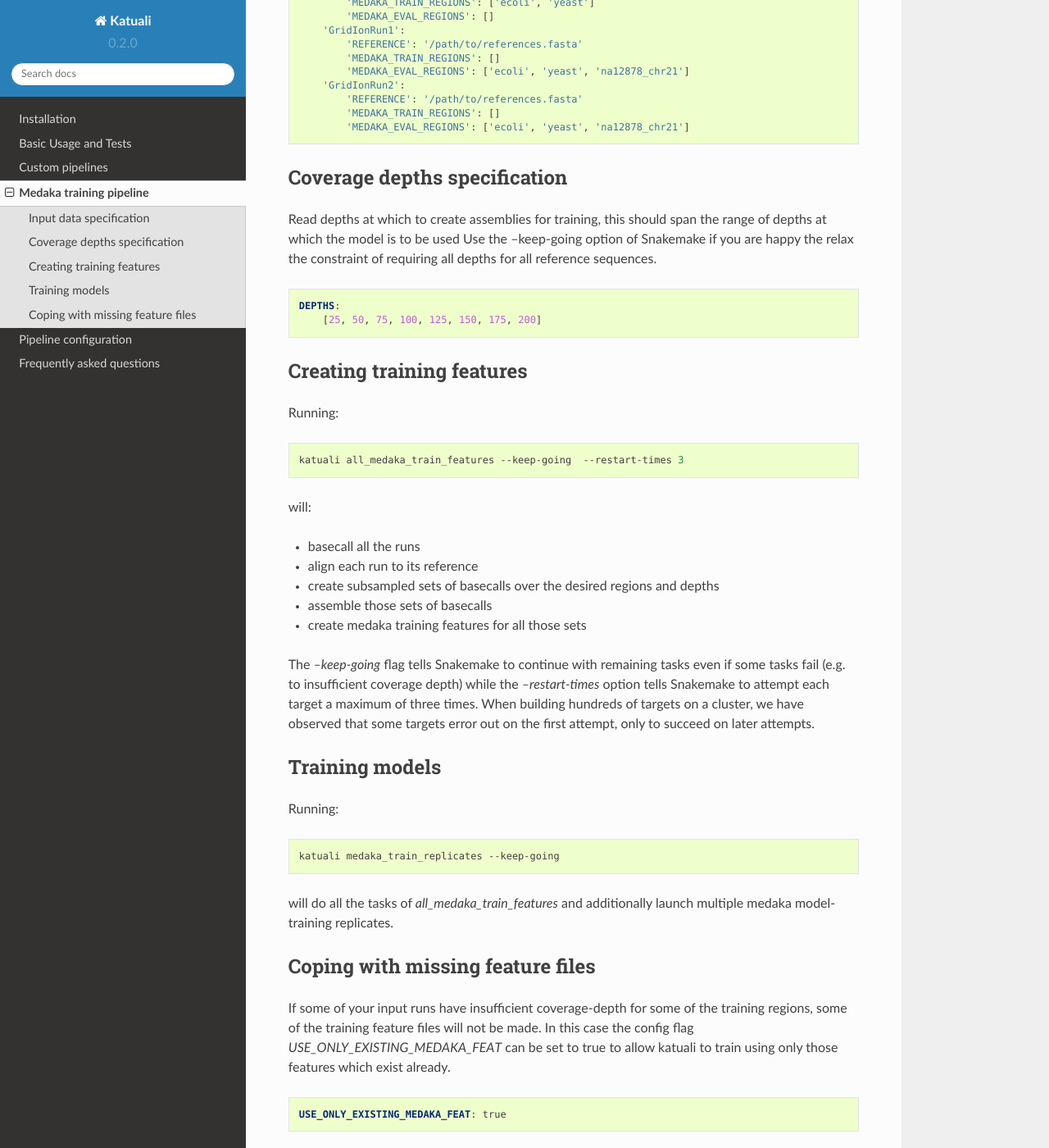
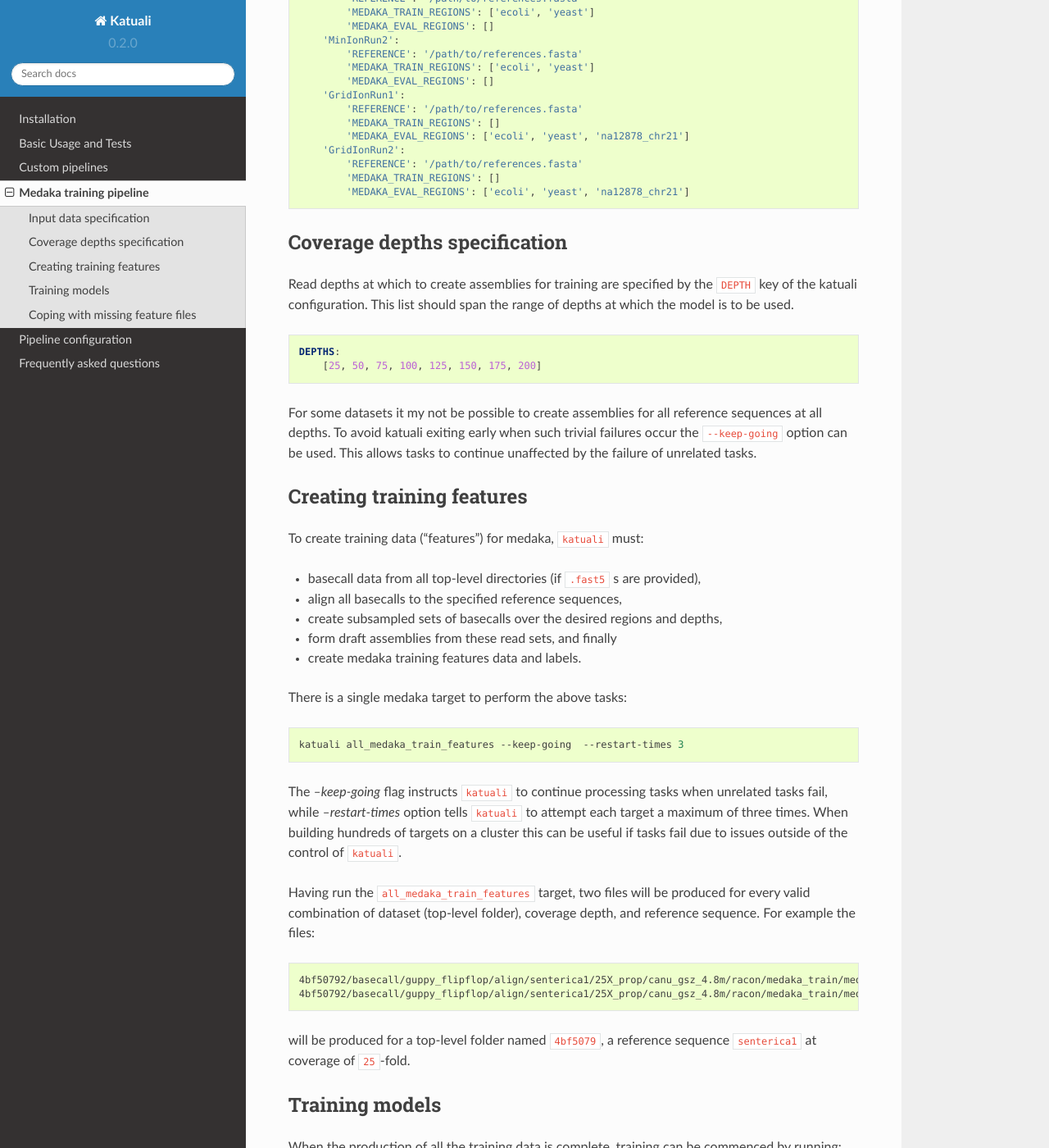
Before and after one commit to nanoporetech/katuali, a Sphinx documentation site: the page built from docs/medaka_train.rst, in a window 1280 px wide and 1400 px high, scrolled down 639 px. Shown: the whole window at 82% size. Built offline with Sphinx 7.4.7 and the Read the Docs theme 2.0.0, drawn with Linux system fonts in a browser that asks for light colours; some of the changed text lies outside the part shown.

Commit message:
Doc improvements

```diff
--- a/docs/medaka_train.rst
+++ b/docs/medaka_train.rst
@@ -4,25 +4,26 @@
 Medaka training pipeline
 ========================
 
-It is possible to train and evaluate medaka models starting from
-folders of fast5s in a single command once the config has been modified to
-reflect your input data (fast5s and genomes for each run as well as training
-and evaluation region definitions).
+It is possible to train and evaluate medaka models starting from folders of
+``.fast5`` or ``.fasta/q`` files in a single command.
 
 
 Input data specification
 ------------------------
 
-Read .fast5 files can be under top-level folders named by a `RUNID` (these need
-not be actual run UUIDs). Fast5s should be in `RUNID`/reads.  The keys within
-this data dictionary are `RUNIDs`.
+Read ``.fast5`` files should be placed under top-level folders. Multiple top-level
+folders can be used, perhaps corresponding to multiple runs.
 
-`MEDAKA_TRAIN_REGIONS` and `MEDAKA_EVAL_REGIONS` define regions for training
+Within the ``DATA`` section of a katuali configuration file, these top-level
+folders should be listed along with details of reference sequence files and sequences.
+`MEDAKA_TRAIN_REGIONS` and `MEDAKA_EVAL_REGIONS` define genomic regions for training
 and evaluation.
 
-In the example below we train from the `minion` run using
-`ecoli` and `yeast` contigs in the reference and evaluate on the `gridion` run
-using the contigs `ecoli`, `yeast` and `na12878_chr21` in the reference.
+In the example below data from the first two top-level directories
+(``MinIonRun1`` and ``MinIonRun2``) will be used for training using ``ecoli``
+and ``yeast`` reference sequences. Evaluation of the trained models will be
+performed using the third and fourth top-level directories using the ``ecoli``,
+``yeast``, and ``na12878_chr21`` sequences.
 
 .. code-block:: yaml
 
@@ -45,14 +46,12 @@
             'MEDAKA_EVAL_REGIONS': ['ecoli', 'yeast', 'na12878_chr21']
 
 
-
 Coverage depths specification
 -----------------------------
 
-Read depths at which to create assemblies for training, this should
-span the range of depths at which the model is to be used
-Use the --keep-going option of Snakemake if you are happy the relax
-the constraint of requiring all depths for all reference sequences.
+Read depths at which to create assemblies for training are specified by the
+``DEPTH`` key of the katuali configuration. This list should span the range of
+depths at which the model is to be used.
 
 .. code-block:: yaml
 
@@ -60,48 +59,67 @@
         [25, 50, 75, 100, 125, 150, 175, 200]
 
 
+For some datasets it my not be possible to create assemblies for all reference
+sequences at all depths. To avoid katuali exiting early when such trivial failures
+occur the ``--keep-going`` option can be used. This allows tasks to continue
+unaffected by the failure of unrelated tasks.
+
+
 Creating training features
 --------------------------
 
-Running:
+To create training data ("features") for medaka, ``katuali`` must:
+
+* basecall data from all top-level directories (if ``.fast5`` s are provided),
+* align all basecalls to the specified reference sequences,
+* create subsampled sets of basecalls over the desired regions and depths,
+* form draft assemblies from these read sets, and finally
+* create medaka training features data and labels.
+
+There is a single medaka target to perform the above tasks:
 
 .. code-block:: bash
 
     katuali all_medaka_train_features --keep-going  --restart-times 3
 
-will:
+The `--keep-going` flag instructs ``katuali`` to continue processing tasks when
+unrelated tasks fail, while `--restart-times` option tells ``katuali`` to
+attempt each target a maximum of three times. When building hundreds of targets
+on a cluster this can be useful if tasks fail due to issues outside of the
+control of ``katuali``.
 
-* basecall all the runs
-* align each run to its reference
-* create subsampled sets of basecalls over the desired regions and depths
-* assemble those sets of basecalls
-* create medaka training features for all those sets
+Having run the ``all_medaka_train_features`` target, two files will be produced for
+every valid combination of dataset (top-level folder), coverage depth, and reference
+sequence. For example the files:
 
-The `--keep-going` flag tells Snakemake to continue with remaining tasks even
-if some tasks fail (e.g. to insufficient coverage depth) while the
-`--restart-times` option tells Snakemake to attempt each target a maximum of
-three times. When building hundreds of targets on a cluster, we have observed
-that some targets error out on the first attempt, only to succeed on later
-attempts.
+.. code-block:: bash
+
+    4bf50792/basecall/guppy_flipflop/align/senterica1/25X_prop/canu_gsz_4.8m/racon/medaka_train/medaka_train.hdf
+    4bf50792/basecall/guppy_flipflop/align/senterica1/25X_prop/canu_gsz_4.8m/racon/medaka_train/medaka_train_rc.hdf
+
+will be produced for a top-level folder named ``4bf5079``, a reference sequence
+``senterica1`` at coverage of ``25``-fold.
+
 
 Training models
 ---------------
 
-Running:
+When the production of all the training data is complete, training can be commenced
+by running:
 
 .. code-block:: bash
 
     katuali medaka_train_replicates --keep-going
 
-will do all the tasks of `all_medaka_train_features` and additionally launch
-multiple medaka model-training replicates.
+This step requires the the use of GPUs to run efficiently.
+
 
 Coping with missing feature files
 ---------------------------------
 
-If some of your input runs have insufficient coverage-depth for some of the
-training regions, some of the training feature files will not be made. In this
-case the config flag `USE_ONLY_EXISTING_MEDAKA_FEAT` can be set to true to
+If input datasets have insufficient coverage-depth for some of the
+training regions, some training feature files will not be produced. In this
+case the config flag ``USE_ONLY_EXISTING_MEDAKA_FEAT`` can be set to ``true`` to
 allow katuali to train using only those features which exist already.
 
 .. code-block:: yaml
@@ -113,4 +131,4 @@
     ``all_medaka_train_features`` rule with ``USE_ONLY_EXISTING_MEDAKA_FEAT`` set to
     false, and then run ``medaka_train_replicates`` with the flag set to true.
 
-Refer to comments in the config (katuali/config.yaml) for further details.
+Refer to comments in the katuali configuration file for further details.
```
Also changed, not shown: docs/installation.rst (+30 -25 lines).
